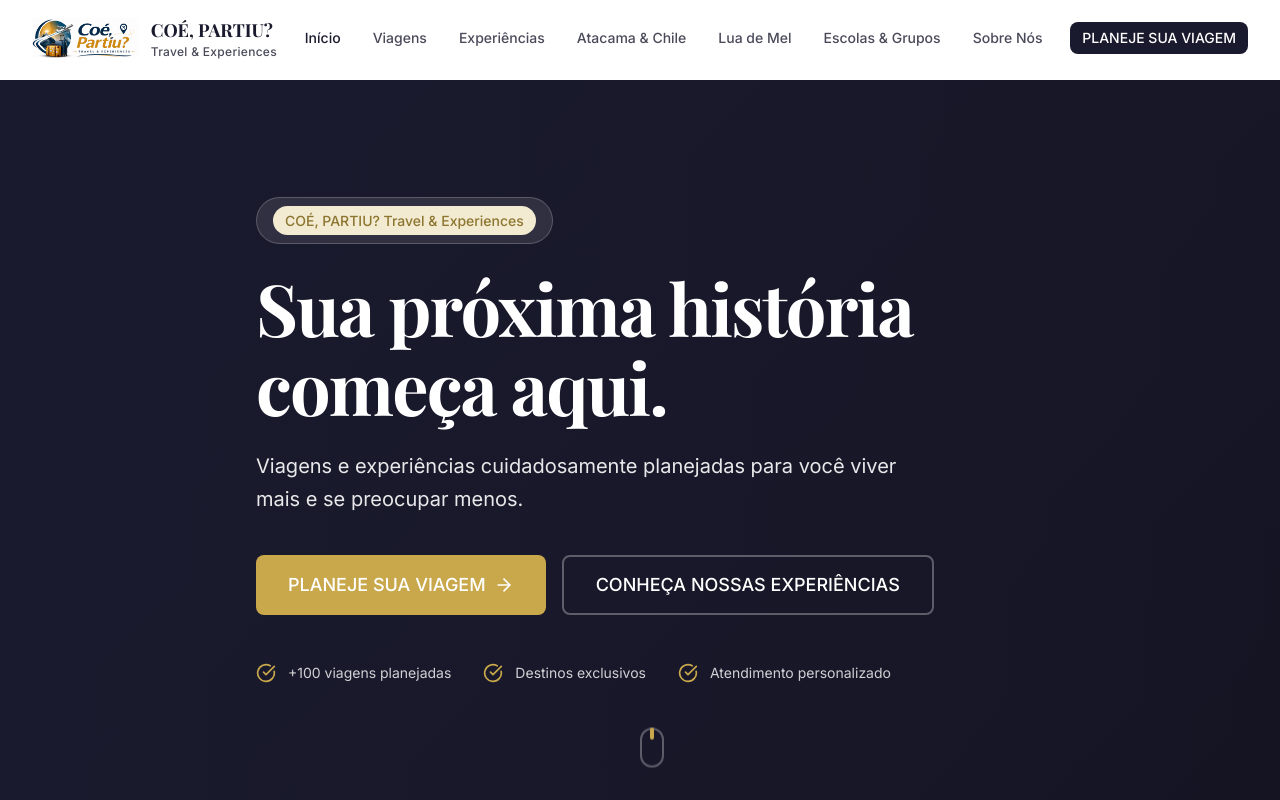
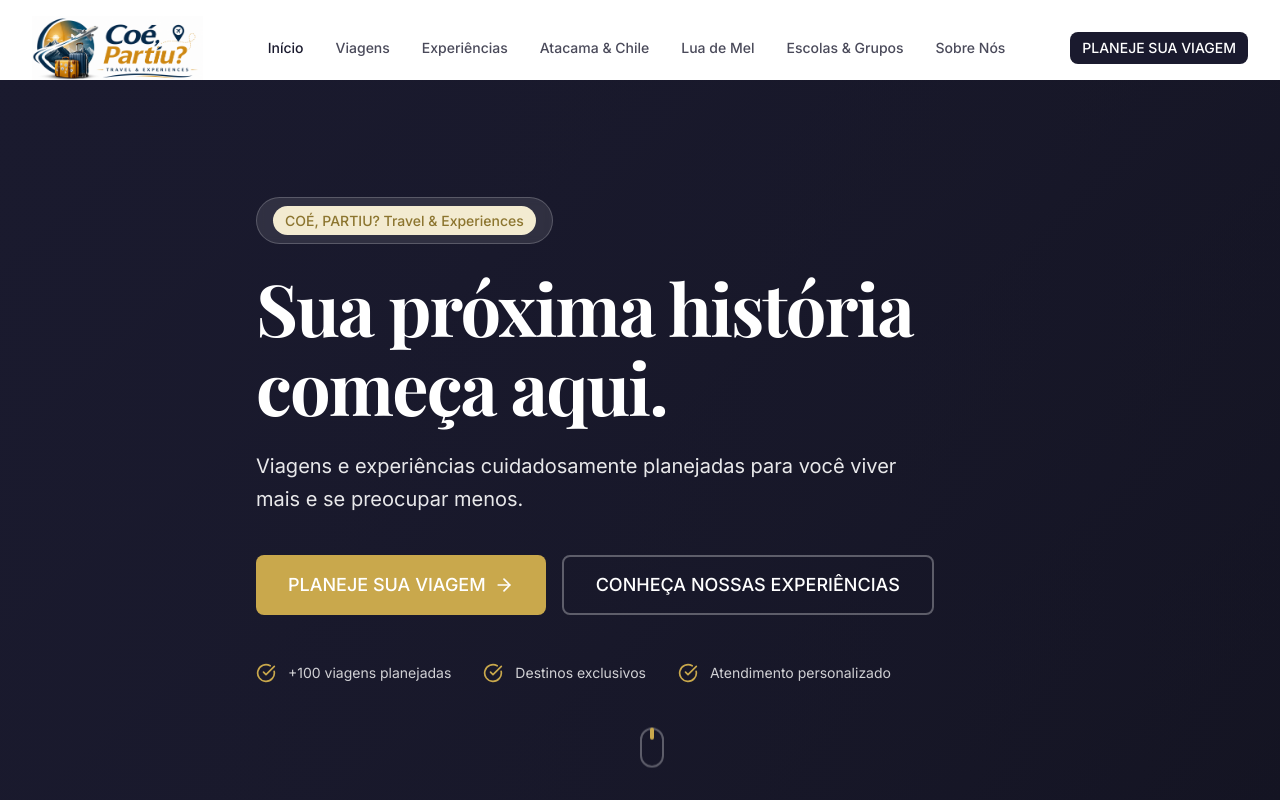
Before and after one commit to coepartiu-travel/sitecoepartiu, a Next.js app: page / in a window 1280 px wide. Shown: the top 800 px of the page. Built offline with nearby package versions, Linux system fonts and the light colour scheme; a web font is replaced by a local one.

Commit message:
Update Logo.tsx

```diff
--- a/src/components/ui/Logo.tsx
+++ b/src/components/ui/Logo.tsx
@@ -8,21 +8,21 @@ interface LogoProps {
   showText?: boolean;
 }
 
-export function Logo({ className, size = 'md', showText = true }: LogoProps) {
+export function Logo({ className, size = 'md', showText = false }: LogoProps) {
   const sizes = {
-    sm: 'h-8',
-    md: 'h-10',
-    lg: 'h-12',
+    sm: 'h-12',   // ~1.5cm
+    md: 'h-16',   // ~2cm
+    lg: 'h-20',   // ~2.5cm
   };
 
   return (
-    <Link href="/" className={cn('flex items-center gap-3', className)}>
+    <Link href="/" className={cn('flex items-center', className)}>
       <div className={cn('relative', sizes[size])}>
         <Image
           src="/logo-coe-partiu.png"
           alt="COÉ, PARTIU? Travel & Experiences"
-          width={size === 'sm' ? 120 : size === 'md' ? 160 : 200}
-          height={size === 'sm' ? 32 : size === 'md' ? 40 : 48}
+          width={size === 'sm' ? 180 : size === 'md' ? 240 : 300}
+          height={size === 'sm' ? 48 : size === 'md' ? 64 : 80}
           className="h-full w-auto object-contain"
           priority
         />
```
